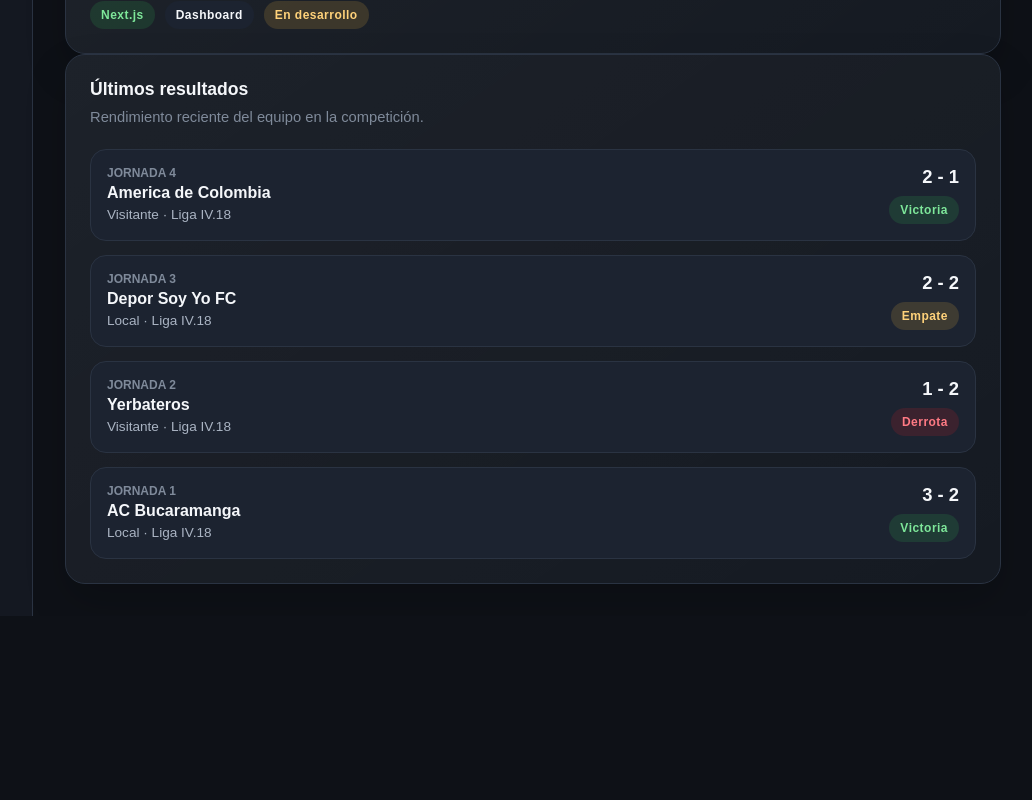
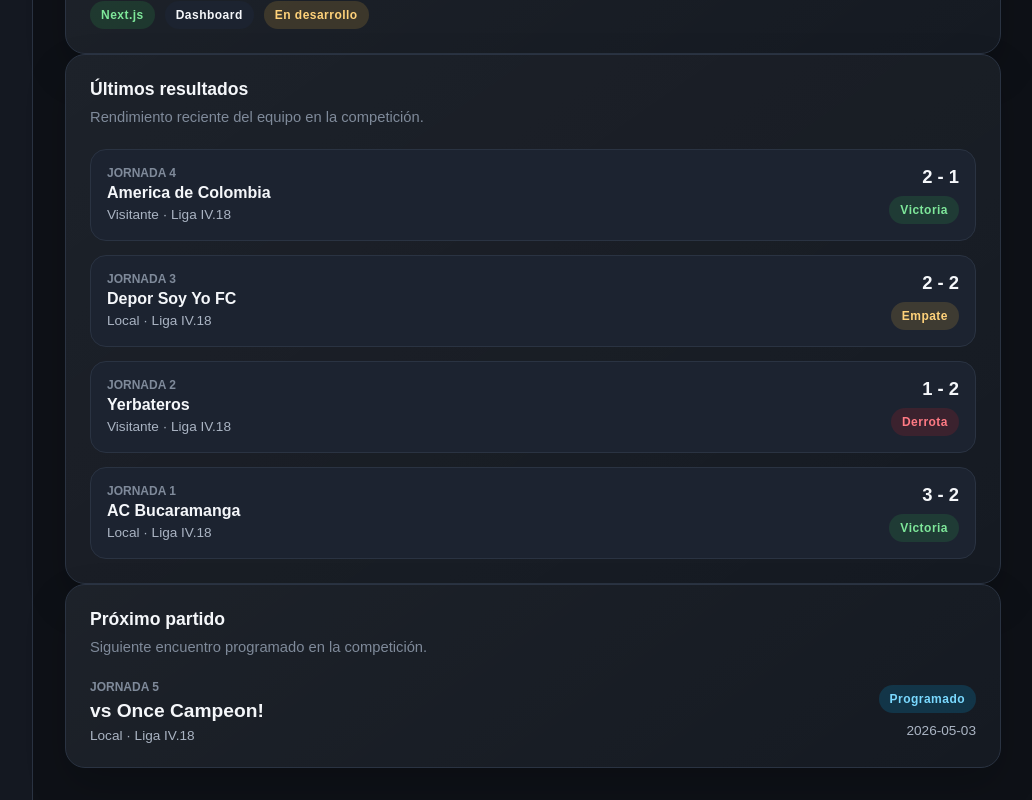
Before and after one commit to ea0627/zipaquira-fc-analytics, a Next.js app: page / in a window 1280 px wide. Shown: the part 458-1258 px from the top of the page, without its empty margins (247-1279 px from the left). Before the commit the page ends 1074 px from the top, so only its background shows below. Built offline with nearby package versions, Linux system fonts and the light colour scheme.

Commit message:
Parte II.3: agregar componente de próximo partido dinámico

```diff
--- a/src/app/globals.css
+++ b/src/app/globals.css
@@ -471,3 +471,52 @@ select {
     align-items: flex-start;
   }
 }
+
+.upcoming-match {
+  display: flex;
+  justify-content: space-between;
+  align-items: center;
+  gap: 20px;
+}
+
+.upcoming-match__round {
+  margin-bottom: 6px;
+  color: #7f8a9a;
+  font-size: 0.75rem;
+  font-weight: 700;
+  text-transform: uppercase;
+}
+
+.upcoming-match__opponent {
+  color: #f5f7fa;
+  font-size: 1.2rem;
+}
+
+.upcoming-match__meta {
+  margin-top: 6px;
+  color: #aab4c3;
+  font-size: 0.85rem;
+}
+
+.upcoming-match__details {
+  display: flex;
+  flex-direction: column;
+  align-items: flex-end;
+  gap: 10px;
+}
+
+.upcoming-match__date {
+  color: #aab4c3;
+  font-size: 0.85rem;
+}
+
+@media (max-width: 600px) {
+  .upcoming-match {
+    flex-direction: column;
+    align-items: flex-start;
+  }
+
+  .upcoming-match__details {
+    align-items: flex-start;
+  }
+}
--- a/src/app/page.js
+++ b/src/app/page.js
@@ -5,6 +5,7 @@ import StatCard from "@/components/ui/StatCard";
 import Card from "@/components/ui/Card";
 import club from "@/data/club";
 import RecentResults from "@/components/overview/RecentResults";
+import UpcomingMatch from "@/components/overview/UpcomingMatch";
 
 export default function Home() {
   return (
@@ -53,6 +54,8 @@ export default function Home() {
       </SectionCard>
 
       <RecentResults />
+
+      <UpcomingMatch />
     </>
   );
 }
--- /dev/null
+++ b/src/components/overview/UpcomingMatch.js
@@ -0,0 +1,44 @@
+import SectionCard from "@/components/ui/SectionCard";
+import Badge from "@/components/ui/Badge";
+import matches from "@/data/matches";
+
+export default function UpcomingMatch() {
+  const nextMatch = matches
+    .filter((match) => match.status === "Programado")
+    .sort((a, b) => a.round - b.round)[0];
+
+  if (!nextMatch) {
+    return null;
+  }
+
+  return (
+    <SectionCard
+      title="Próximo partido"
+      description="Siguiente encuentro programado en la competición."
+    >
+      <div className="upcoming-match">
+        <div>
+          <p className="upcoming-match__round">
+            Jornada {nextMatch.round}
+          </p>
+
+          <h3 className="upcoming-match__opponent">
+            vs {nextMatch.opponent}
+          </h3>
+
+          <p className="upcoming-match__meta">
+            {nextMatch.homeAway} · {nextMatch.competition}
+          </p>
+        </div>
+
+        <div className="upcoming-match__details">
+          <Badge tone="info">Programado</Badge>
+
+          <span className="upcoming-match__date">
+            {nextMatch.date}
+          </span>
+        </div>
+      </div>
+    </SectionCard>
+  );
+}
```
